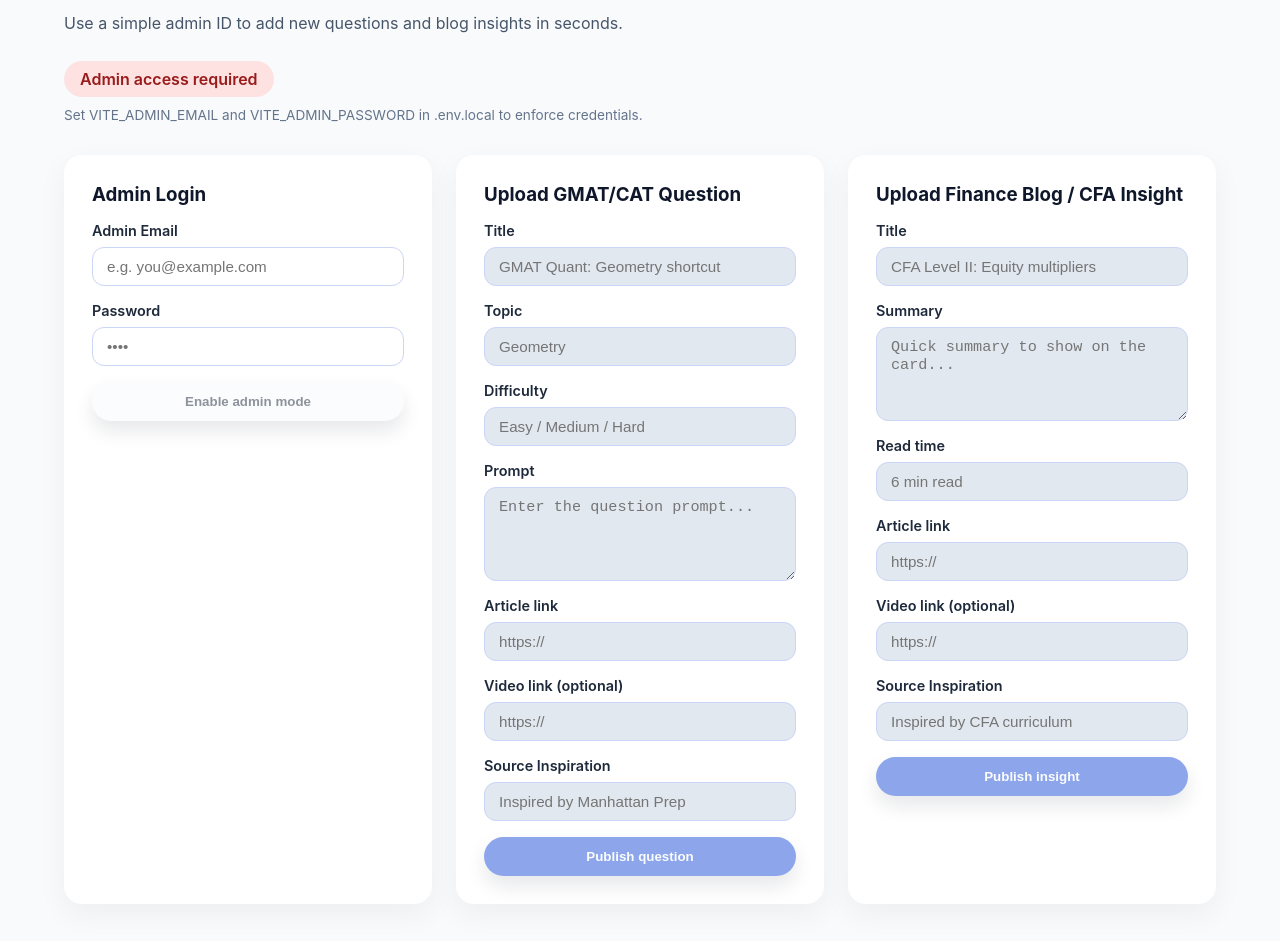
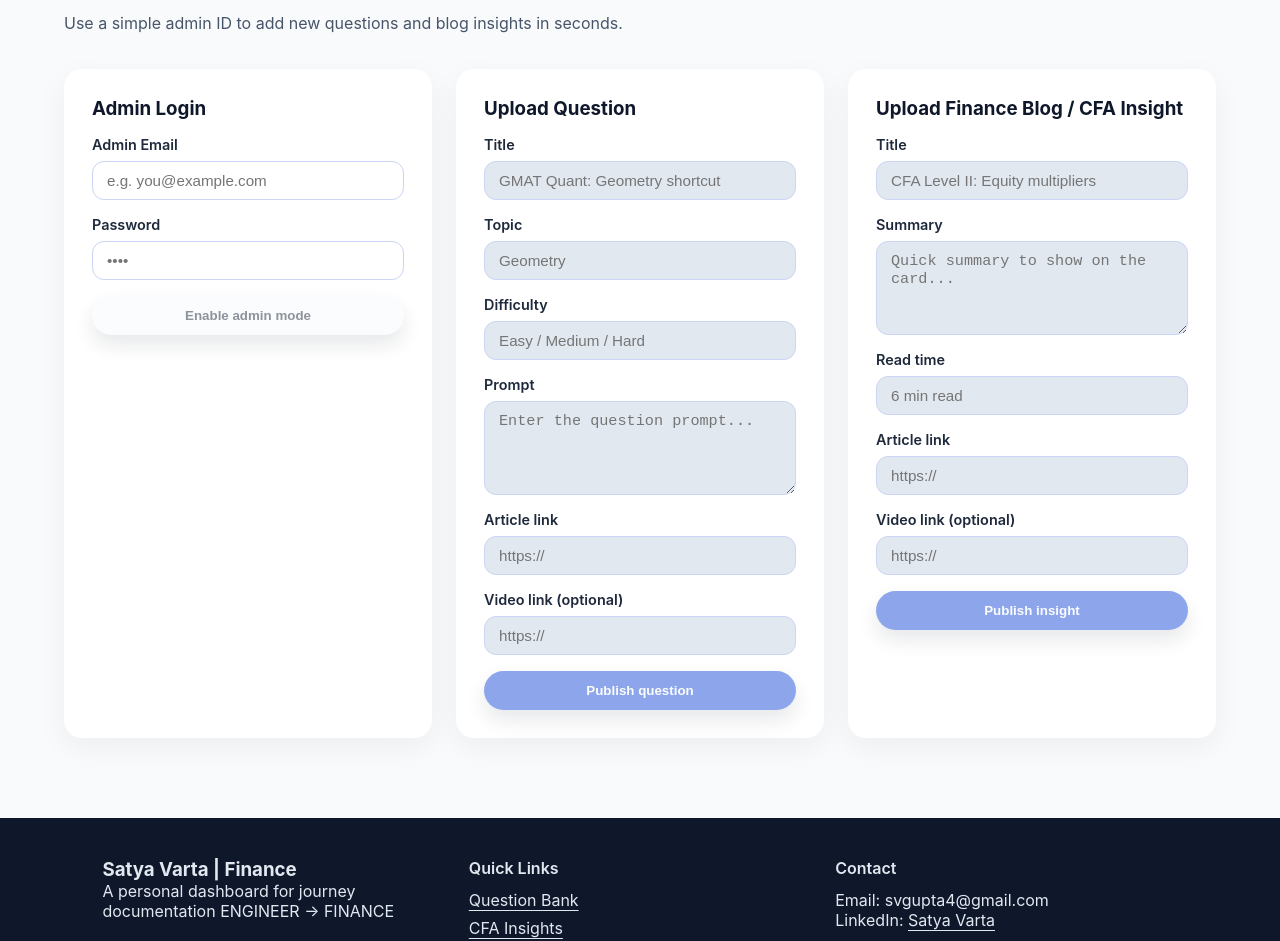
Before and after one commit to sv2901/Finance-Website, a React (Vite) app: page / in a window 1280 px wide. Shown: the part 2392-3333 px from the top of the page. Built offline with nearby package versions, Linux system fonts and the light colour scheme.

Commit message:
Tighten admin auth and footer contact

```diff
--- a/src/App.jsx
+++ b/src/App.jsx
@@ -113,7 +113,6 @@ export default function App() {
     topic: "",
     difficulty: "",
     prompt: "",
-    source: "",
     articleUrl: "",
     videoUrl: ""
   });
@@ -121,13 +120,12 @@ export default function App() {
     title: "",
     summary: "",
     readTime: "",
-    source: "",
     articleUrl: "",
     videoUrl: ""
   });
 
-  const adminEmail = import.meta.env.VITE_ADMIN_EMAIL;
-  const adminPassword = import.meta.env.VITE_ADMIN_PASSWORD;
+  const adminEmail = "svgupta4@gmail.com";
+  const adminPassword = "JMg9Yd@2";
 
   const canLogin = useMemo(() => adminId.trim() && adminPin.trim(), [adminId, adminPin]);
 
@@ -156,13 +154,9 @@ export default function App() {
   const handleAdminLogin = (event) => {
     event.preventDefault();
     if (!canLogin) return;
-    if (adminEmail && adminPassword) {
-      if (adminId.trim() === adminEmail && adminPin === adminPassword) {
-        setIsAdmin(true);
-      }
-      return;
+    if (adminId.trim() === adminEmail && adminPin === adminPassword) {
+      setIsAdmin(true);
     }
-    setIsAdmin(true);
   };
 
   const handleLogout = () => {
@@ -192,7 +186,7 @@ export default function App() {
         topic: questionForm.topic || "General",
         difficulty: questionForm.difficulty || "Mixed",
         prompt: questionForm.prompt || "",
-        source: questionForm.source || "Admin upload",
+        source: "Complexity:",
         articleUrl: normalizeUrl(questionForm.articleUrl),
         videoUrl: normalizeUrl(questionForm.videoUrl)
       },
@@ -203,7 +197,6 @@ export default function App() {
       topic: "",
       difficulty: "",
       prompt: "",
-      source: "",
       articleUrl: "",
       videoUrl: ""
     });
@@ -219,7 +212,7 @@ export default function App() {
         title: trimmedTitle,
         summary: blogForm.summary || "",
         readTime: blogForm.readTime || "5 min read",
-        source: blogForm.source || "Admin upload",
+        source: "Admin upload",
         articleUrl: normalizeUrl(blogForm.articleUrl),
         videoUrl: normalizeUrl(blogForm.videoUrl)
       },
@@ -229,7 +222,6 @@ export default function App() {
       title: "",
       summary: "",
       readTime: "",
-      source: "",
       articleUrl: "",
       videoUrl: ""
     });
@@ -415,10 +407,6 @@ export default function App() {
               <span className={isAdmin ? "status active" : "status"}>
                 {isAdmin ? "Admin authenticated" : "Admin access required"}
               </span>
-              <p className="helper">
-                Set VITE_ADMIN_EMAIL and VITE_ADMIN_PASSWORD in .env.local to enforce
-                credentials.
-              </p>
             </div>
           </div>
 
@@ -449,7 +437,7 @@ export default function App() {
             </form>
 
             <form className="card" onSubmit={handleQuestionSubmit}>
-              <h3>Upload GMAT/CAT Question</h3>
+              <h3>Upload Question</h3>
               <label>
                 Title
                 <input
@@ -516,17 +504,6 @@ export default function App() {
                   disabled={!isAdmin}
                 />
               </label>
-              <label>
-                Source Inspiration
-                <input
-                  type="text"
-                  name="source"
-                  value={questionForm.source}
-                  onChange={handleQuestionChange}
-                  placeholder="Inspired by Manhattan Prep"
-                  disabled={!isAdmin}
-                />
-              </label>
               <button className="btn secondary" type="submit" disabled={!isAdmin}>
                 Publish question
               </button>
@@ -589,17 +566,6 @@ export default function App() {
                   disabled={!isAdmin}
                 />
               </label>
-              <label>
-                Source Inspiration
-                <input
-                  type="text"
-                  name="source"
-                  value={blogForm.source}
-                  onChange={handleBlogChange}
-                  placeholder="Inspired by CFA curriculum"
-                  disabled={!isAdmin}
-                />
-              </label>
               <button className="btn secondary" type="submit" disabled={!isAdmin}>
                 Publish insight
               </button>
@@ -630,8 +596,7 @@ export default function App() {
         <div>
           <p className="footer-title">Contact</p>
           <p>
-            Email:{" "}
-            <a href="mailto:svgupta4@gmail.com">Satya Varta</a>
+            Email: svgupta4@gmail.com
           </p>
           <p>
             LinkedIn:{" "}
```
Also changed, not shown: 2 other files (tests, documents, lock files or other folders).
